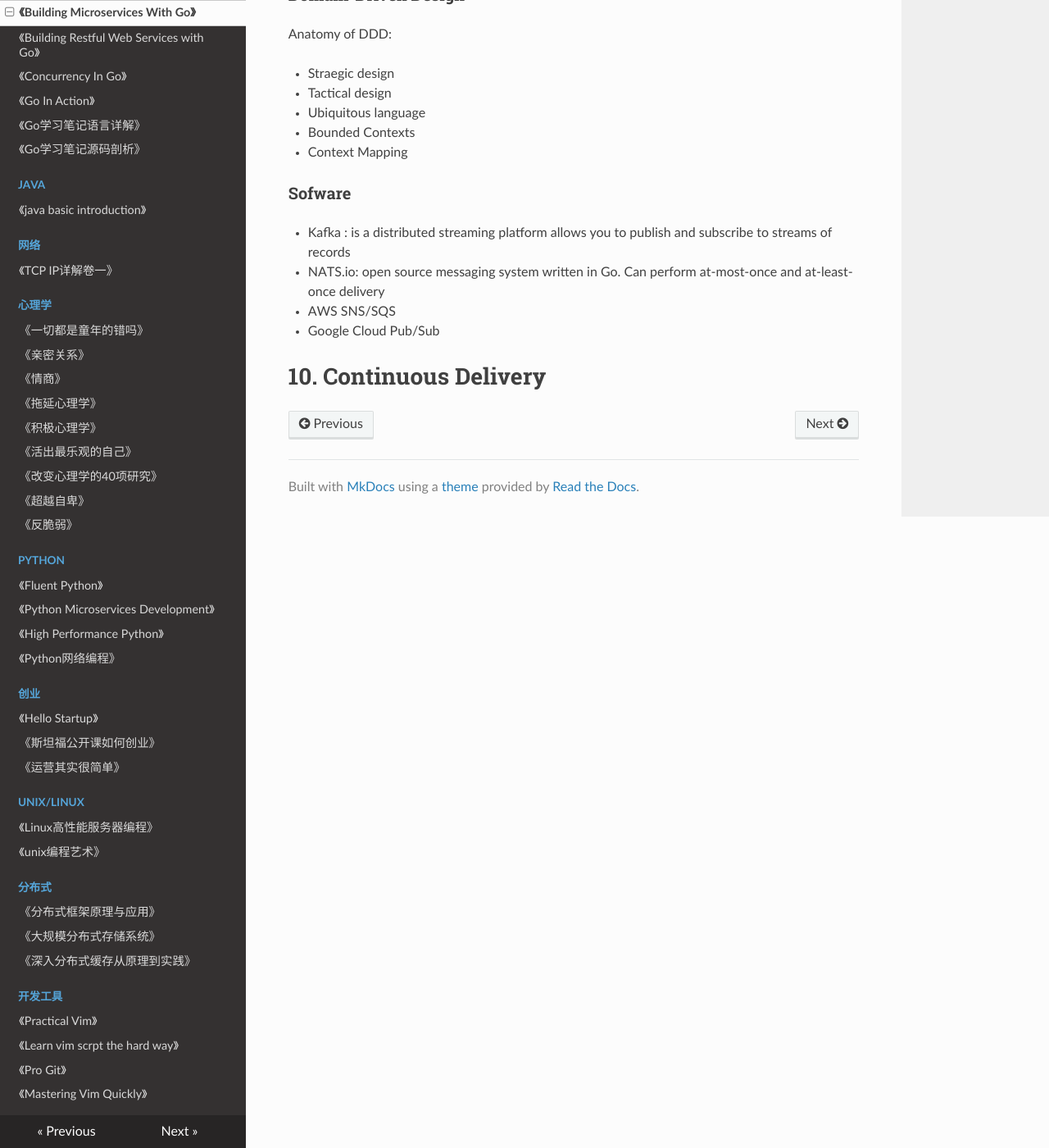
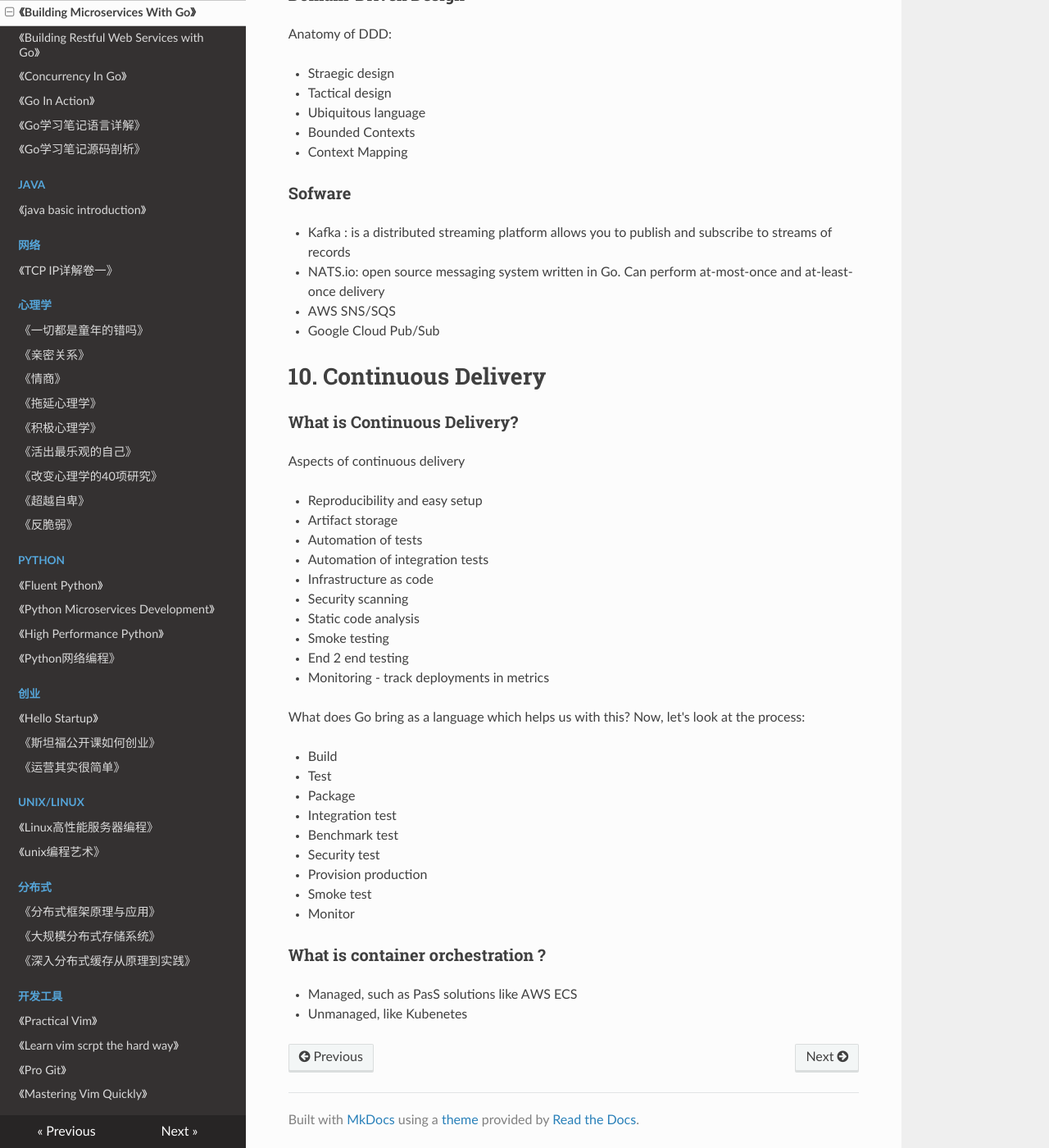
Before and after one commit to PegasusWang/booknotes, an MkDocs documentation site: the page built from docs/golang/building-microservices-with-go/book.md, in a window 1280 px wide and 1400 px high, scrolled down 12963 px. Shown: the whole window at 82% size. Built offline with MkDocs 1.6.1, drawn with Linux system fonts in a browser that asks for light colours; nearby versions of some CDN libraries; old or Windows-style settings are respelled for this version of MkDocs.

Commit message:
Continuous Delivery

```diff
--- a/docs/golang/building-microservices-with-go/book.md
+++ b/docs/golang/building-microservices-with-go/book.md
@@ -501,3 +501,36 @@ Anatomy of DDD:
 
 
 # 10. Continuous Delivery
+
+### What is Continuous Delivery?
+
+Aspects of continuous delivery
+
+- Reproducibility and easy setup
+- Artifact storage
+- Automation of tests
+- Automation of integration tests
+- Infrastructure as code
+- Security scanning
+- Static code analysis
+- Smoke testing
+- End 2 end testing
+- Monitoring - track deployments in metrics
+
+
+What does Go bring as a language which helps us with this? Now, let's look at the process:
+
+- Build
+- Test
+- Package
+- Integration test
+- Benchmark test
+- Security test
+- Provision production
+- Smoke test
+- Monitor
+
+### What is container orchestration ?
+
+- Managed, such as PasS solutions like AWS ECS
+- Unmanaged, like Kubenetes
```
